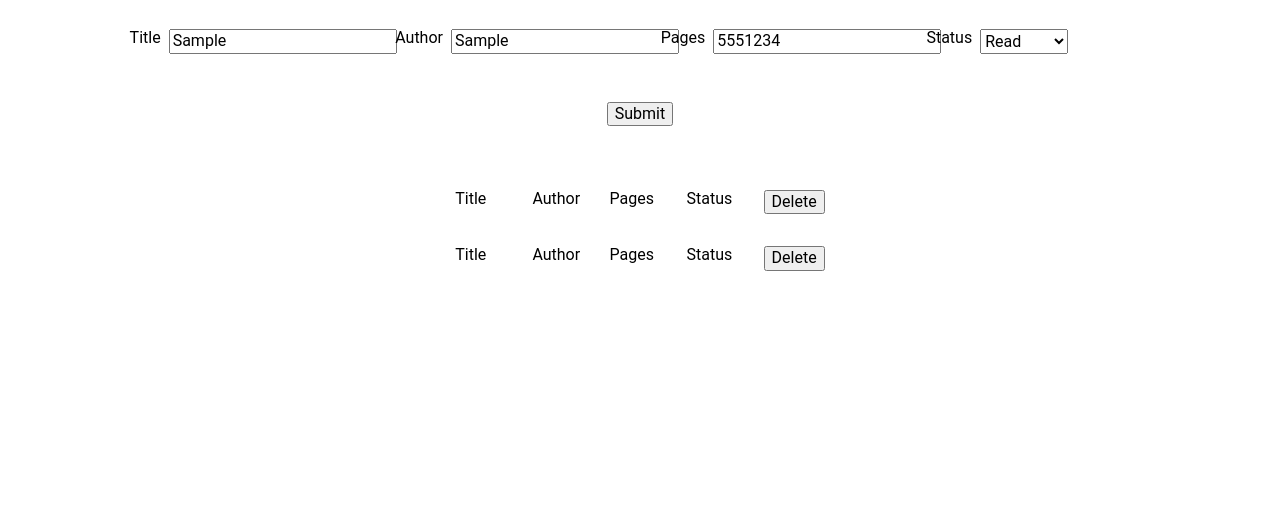
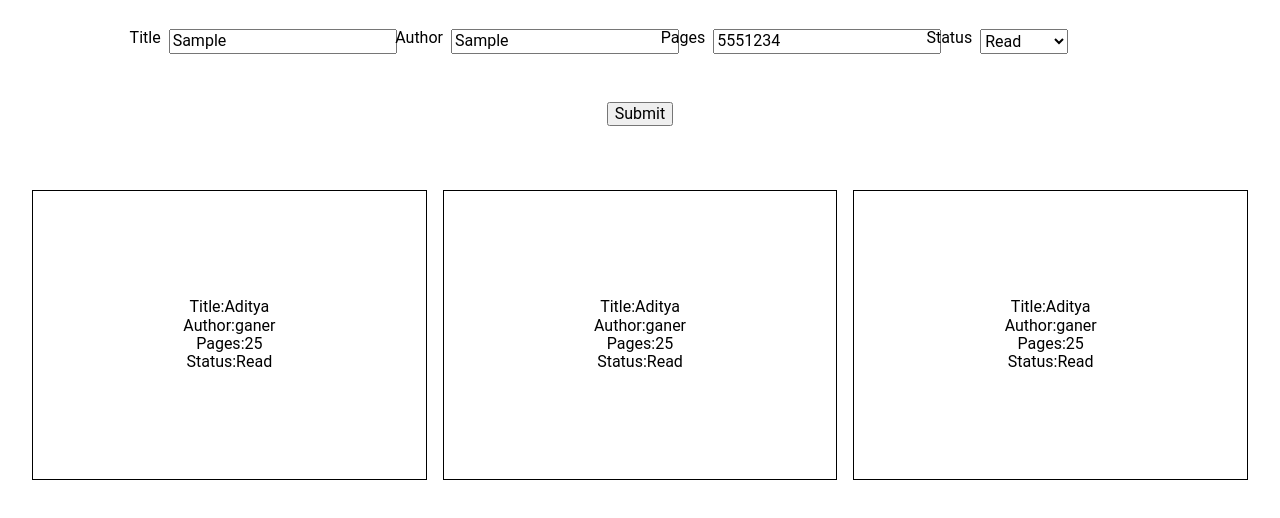
Before and after one commit to aditya2911/Library, a plain HTML site: page index.html in a window 1280 px wide. Both pictures are taken after typing "Sample", "Sample", "5551234" into the empty fields and a click on the button "Submit". Shown: the part 122-640 px from the top of the page. Drawn offline with Linux system fonts and the light colour scheme.

Commit message:
added a test data to checko the logic:

```diff
--- a/CSS/styling.css
+++ b/CSS/styling.css
@@ -50,15 +50,34 @@ body{
     align-items: center;
     justify-content: center;
     padding: 2rem;
+    flex-flow: row wrap;
+    gap: 1rem;
 }
 
-.grid-container{
-    display: grid;
-    grid-template-columns: repeat(5,1fr);
-    grid-template-rows: auto;
-    row-gap: 2rem;
-    column-gap: 1rem;
-
+.flex-container{
+    display: flex;
+    flex-flow: row wrap;
+    border: 1px solid black;
+    justify-content: flex-start;
+    width: 10rem;
+    flex: 1;
+    max-width: 28.125rem;
+    min-width: 16.75rem;
 
 
 }
+
+.card{
+    display: flex;
+    flex-flow: column wrap;
+    border: 1px solid black;
+    justify-content: flex-start;
+    width: 10rem;
+    flex: 1;
+    max-width: 28.125rem;
+    min-width: 16.75rem;
+    height: 18rem;
+    justify-content: center;
+    align-content: center;
+    align-items: center;
+}
--- a/index.html
+++ b/index.html
@@ -16,50 +16,69 @@
             <span class="add-container">
                 <span class="label-block">
                 <span>Title</span>
-                <input type="text">
+                <input type="text"id="title" data-title>
                 </span>
 
                 <span  class="label-block">
                 <span>Author</span>
-                <input type="text">
+                <input type="text" id="author" data-author>
                  </span>
 
                 <span  class="label-block">
                 <span>Pages</span>
-                <input type="tel">
+                <input type="tel" id="pages" data-pages>
              </span>
 
              <span  class="label-block">
                 <label>Status</label>
-                <select name="status">
+                <select name="status" id="status" data-value>
                     <option value="read">Read</option>
                     <option value="not read">Not Read</option>
                 </select>
             </span>
             </span>
 
-            <button>Submit</button>
+            <button data-submit>Submit</button>
         </section>
 
         <section class="output-container">
 
-            <section class="grid-container">
-                <span>Title</span>
-                <span>Author</span>
-                <span>Pages</span>
-                <span>Status</span>
-                <button>Delete</button>
+
+               <div class="card">
+                   <div><span>Title</span>:<span>Aditya</span></div>
+                   <div><span>Author</span>:<span>ganer</span></div>
+                   <div><span>Pages</span>:<span>25</span></div>
+                   <div><span>Status</span>:<span>Read</span></div>
 
 
-                <span>Title</span>
-                <span>Author</span>
-                <span>Pages</span>
-                <span>Status</span>
-                <button>Delete</button>
+                 </div>
 
-            </section>
 
-        </section>
+
+                <div class="card">
+                    <div><span>Title</span>:<span>Aditya</span></div>
+                    <div><span>Author</span>:<span>ganer</span></div>
+                    <div><span>Pages</span>:<span>25</span></div>
+                    <div><span>Status</span>:<span>Read</span></div>
+
+
+                  </div>
+
+
+
+
+                <div class="card">
+                    <div><span>Title</span>:<span>Aditya</span></div>
+                    <div><span>Author</span>:<span>ganer</span></div>
+                    <div><span>Pages</span>:<span>25</span></div>
+                    <div><span>Status</span>:<span>Read</span></div>
+
+
+                  </div>
+
+             </section>
+
+
 
 
 </body>
--- a/javascript/script.js
+++ b/javascript/script.js
@@ -5,23 +5,47 @@ function Book(title, author, pages, status) {
     this.author = author;
     this.pages = pages;
     this.status = status;
-    this.myLibrary = [];
 }
 
 Book.prototype.addBookToLibrary = function (title) {
-    this.myLibrary["title"] = this.title;
-    this.myLibrary["author"] = this.author;
+    myLibrary.push({"title" :this.title});
+    myLibrary.push({"author" :this.author});
 
-    this.myLibrary["pages"] = this.pages;
-    this.myLibrary["status"] = this.status;
+    myLibrary.push({"pages" :this.pages});
+
+    myLibrary.push({"status" :this.status});
+
+
 
     console.log(this.myLibrary);
 
 }
 
+let title1;
+let author;
+let pages;
+let statusVar;
 
-let a = new Book("aditya", "salunke", "123", "read");
-a.addBookToLibrary();
+const inputTitle = document.querySelector('#title');
+const inputAuthor = document.querySelector('#author');
+const inputPages = document.querySelector('#pages');
 
-let b = new Book("ariba", "sunke", "11233", "not read");
-b.addBookToLibrary();
+const statusValue = document.querySelector('#status');
+const submitButton  = document.querySelector('[data-submit]');
+
+
+submitButton.addEventListener('click',()=>{
+    title1 = inputTitle.value;
+    author =  inputAuthor.value;
+    pages = inputPages.value;
+    statusVar = statusValue.value;
+    console.log({author , title1, pages,statusVar});
+
+    let a = new Book(title1,author,pages,statusVar);
+    a.addBookToLibrary();
+})
+// let a = new Book("aditya", "salunke", "123", "read");
+// a.addBookToLibrary();
+
+// let b = new Book("ariba", "sunke", "11233", "not read");
+// b.addBookToLibrary();
```
